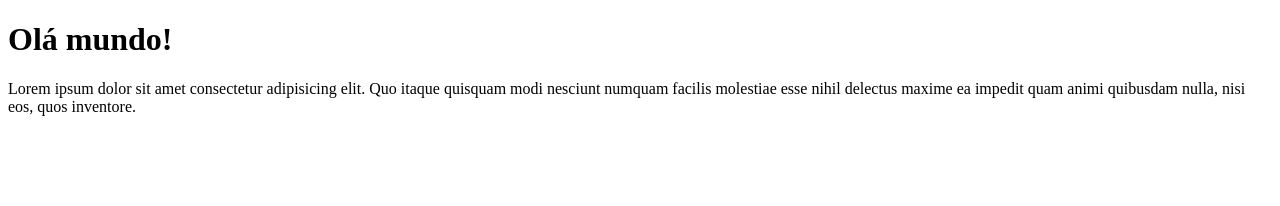
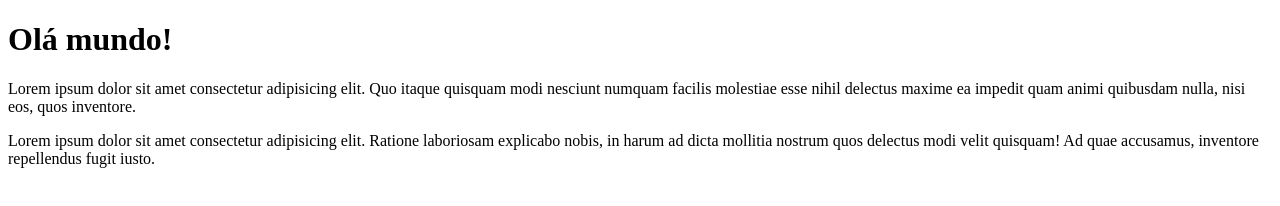
Before and after one commit to g1b4jr/Ola-Mundo, a plain HTML site: page index.html in a window 1280 px wide. Drawn offline with Linux system fonts and the light colour scheme.

Commit message:
atualizacao index
adicionado outro paragrafo na página principal

```diff
--- a/index.html
+++ b/index.html
@@ -9,5 +9,9 @@
 <h1>Olá mundo!</h1>
 <body>
     <p>Lorem ipsum dolor sit amet consectetur adipisicing elit. Quo itaque quisquam modi nesciunt numquam facilis molestiae esse nihil delectus maxime ea impedit quam animi quibusdam nulla, nisi eos, quos inventore.</p>
+
+    <p>
+        Lorem ipsum dolor sit amet consectetur adipisicing elit. Ratione laboriosam explicabo nobis, in harum ad dicta mollitia nostrum quos delectus modi velit quisquam! Ad quae accusamus, inventore repellendus fugit iusto.
+    </p>
 </body>
 </html>
```
